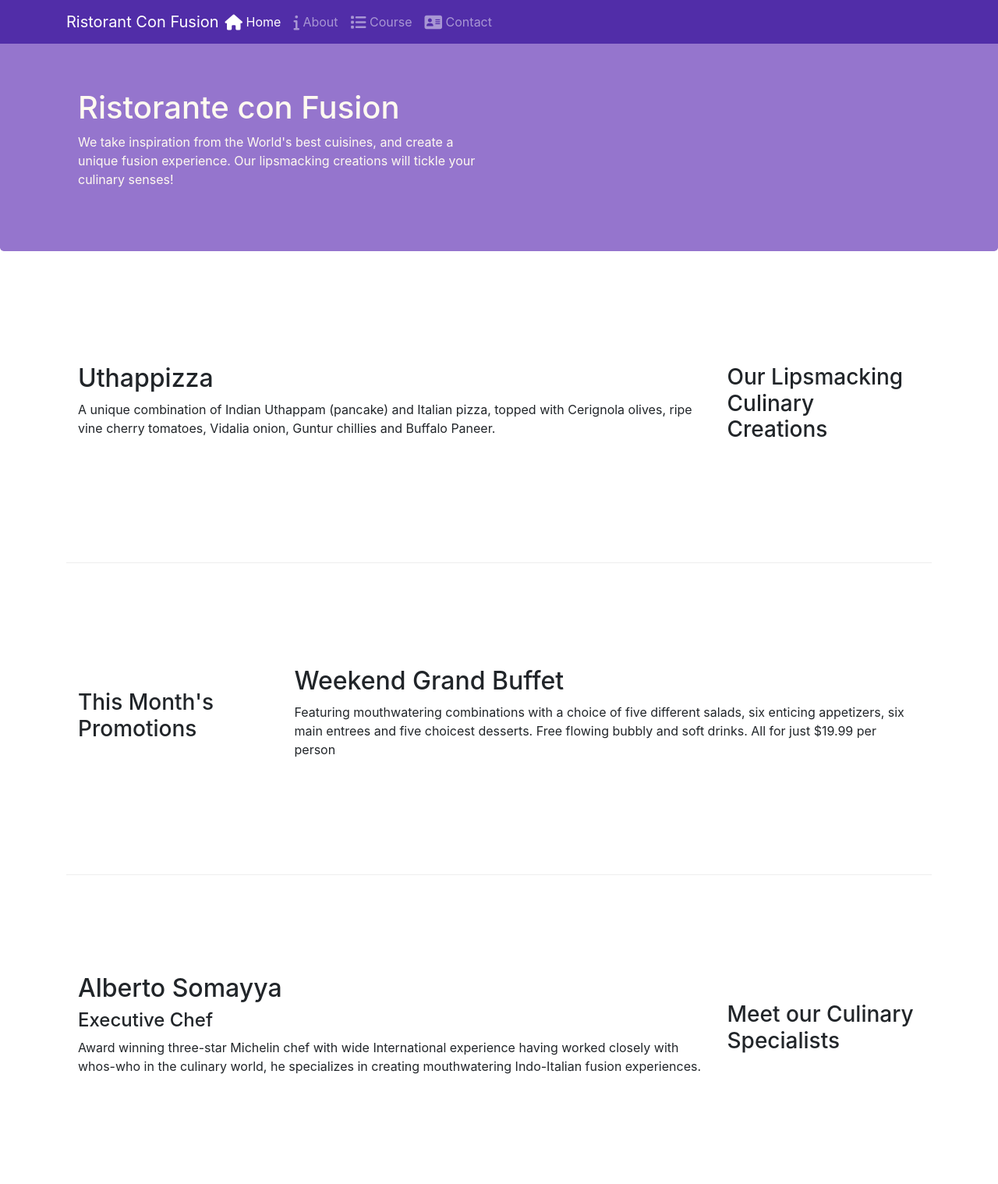
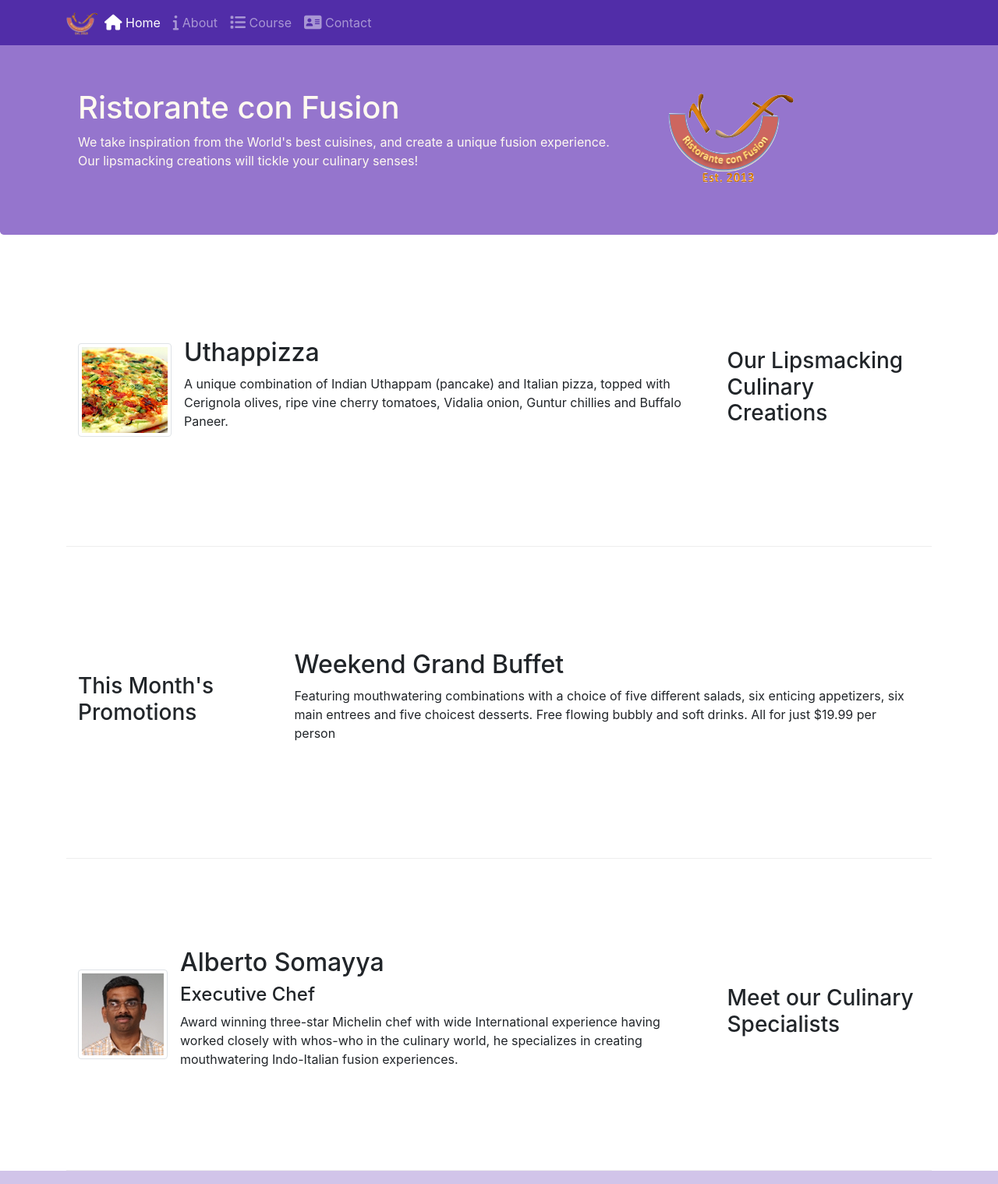
Before and after one commit to deepakchaudhary07/assignment-old, a plain HTML site: page index.html in a window 1280 px wide. Shown: the top 1518 px of the page at 78% size. Drawn offline with nearby package versions, Linux system fonts and the light colour scheme.

Commit message:
images and media objects have been included in the home page say index page

```diff
--- a/index.html
+++ b/index.html
@@ -21,7 +21,7 @@
             <button class="navbar-toggler" type="button" data-toggle="collapse" data-target="#Navbar">
                 <span class="navbar-toggler-icon"></span>
             </button>
-            <a class="navbar-brand mr-auto" href="#">Ristorant Con Fusion</a>
+            <a class="navbar-brand mr-auto" href="#"><img src="img/logo.png" height="30" Width="41"></a>
             <div class="collapse navbar-collapse" id="Navbar">
                 <ul class="navbar-nav mr-auto">
                     <li class="nav-item active"><a class="nav-link" href="#"><span class="fa fa-home fa-lg"></span> Home</a></li>
@@ -37,11 +37,14 @@
     <header class="jumbotron">
         <div class="container">
             <div class="row row-header">
-                <div class="col-12 col-sm-6">
+                <div class="col-12 col-sm-8">
                     <h1>Ristorante con Fusion</h1>
                     <p>We take inspiration from the World's best cuisines, and create a unique fusion experience. Our lipsmacking creations will tickle your culinary senses!</p>
                 </div>
                 <div class="col-12 col-sm">
+                    <div class="col-12 col-sm align-self-center">
+                        <img src="img/logo.png" class="img-fluid">
+                    </div>
                 </div>
             </div>
         </div>
@@ -53,8 +56,16 @@
                 <h3>Our Lipsmacking Culinary Creations</h3>
             </div>
             <div class="col col-sm order-sm-first col-md">
-                <h2>Uthappizza</h2>
-                <p div class="d-none d-sm-block">A unique combination of Indian Uthappam (pancake) and Italian pizza, topped with Cerignola olives, ripe vine cherry tomatoes, Vidalia onion, Guntur chillies and Buffalo Paneer.</p>
+                <div class="media">
+                    <img class="d-flex mr-3 img-thumbnail align-self-center"
+                        src="img/uthappizza.png" alt="uthappizza">
+                    <div class="media-body">
+                        <h2 class="mt-0">Uthappizza</h2>
+                        <p div class="d-none d-sm-block">A unique combination of Indian Uthappam (pancake) and Italian pizza, topped with Cerignola olives,
+                            ripe vine cherry tomatoes, Vidalia onion, Guntur chillies and Buffalo Paneer.</p>
+                    </div>
+
+                </div>
             </div>
         </div>
 
@@ -74,9 +85,16 @@
                 <h3>Meet our Culinary Specialists</h3>
             </div>
             <div class="col col-sm order-sm-first col-md">
-                <h2>Alberto Somayya</h2>
-                <h4>Executive Chef</h4>
-                <p div class="d-none d-sm-block">Award winning three-star Michelin chef with wide International experience having worked closely with whos-who in the culinary world, he specializes in creating mouthwatering Indo-Italian fusion experiences. </p>
+                <div class="media">
+                    <img class="d-flex mr-3 img-thumbnail align-self-center"
+                    src="img/alberto.png" alt="alberto">
+                    <div class="media-body">
+                            <h2>Alberto Somayya</h2>
+                            <h4>Executive Chef</h4>
+                            <p div class="d-none d-sm-block">Award winning three-star Michelin chef with wide International experience having worked closely with whos-who in the culinary world,
+                            he specializes in creating mouthwatering Indo-Italian fusion experiences. </p>
+                    </div>
+                </div>
             </div>
         </div>
     </div>
```
Also changed, not shown: aboutus.html (+3 -2 lines), contactus.html (+5 -2 lines), img/alberto.png (added), img/buffet.png (added), img/logo.png (added), img/uthappizza.png (added), 1 other file.
